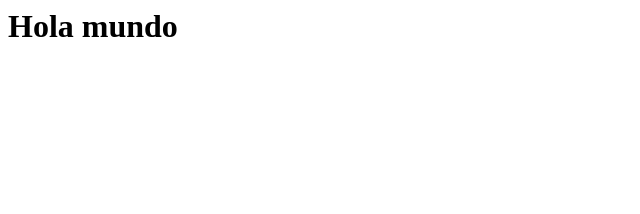
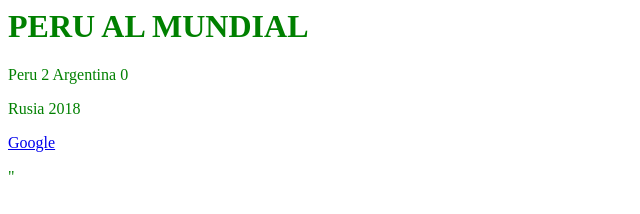
Before and after one commit to cvicanaa/Miclase1, a plain HTML site: page index.html in a window 1280 px wide. Shown: the whole page, without its empty margins (0-640 px from the left). Drawn offline with Linux system fonts and the light colour scheme.

Commit message:
Cambios adicionales

```diff
--- a/index.html
+++ b/index.html
@@ -1 +1,12 @@
-<h1>Hola mundo</h1>
+<html>
+<head>
+<title>PERU CAMPEON</title>
+</head>
+
+<body text="green">
+<h1>PERU AL MUNDIAL</h1>
+<p>Peru 2 Argentina 0</p>
+<p>Rusia 2018</p>
+<p><a href="www.google.com">Google</a></p>"
+</body>
+</html>
```
Also changed, not shown: acercademi.html (+1 -0 lines).
